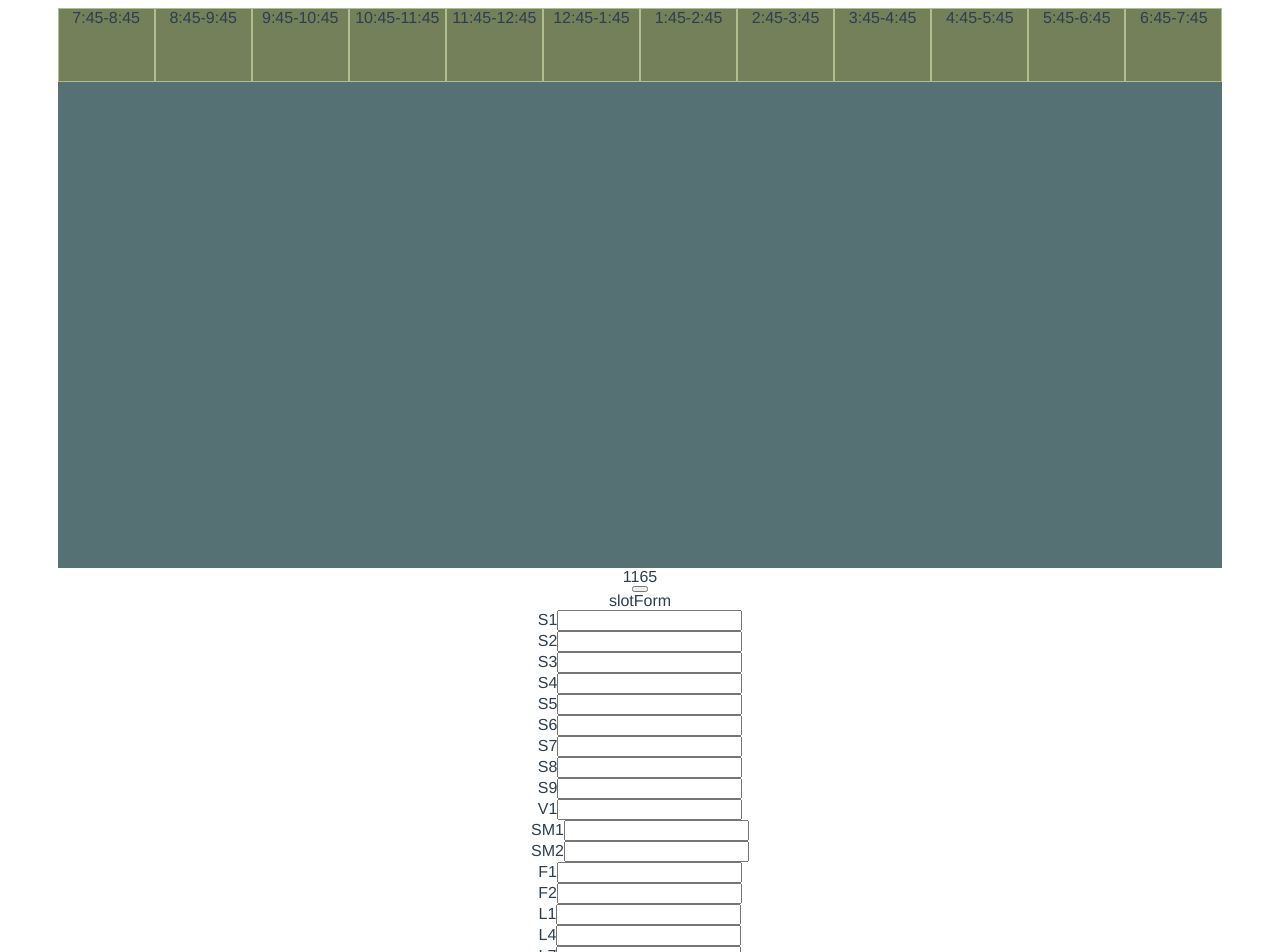
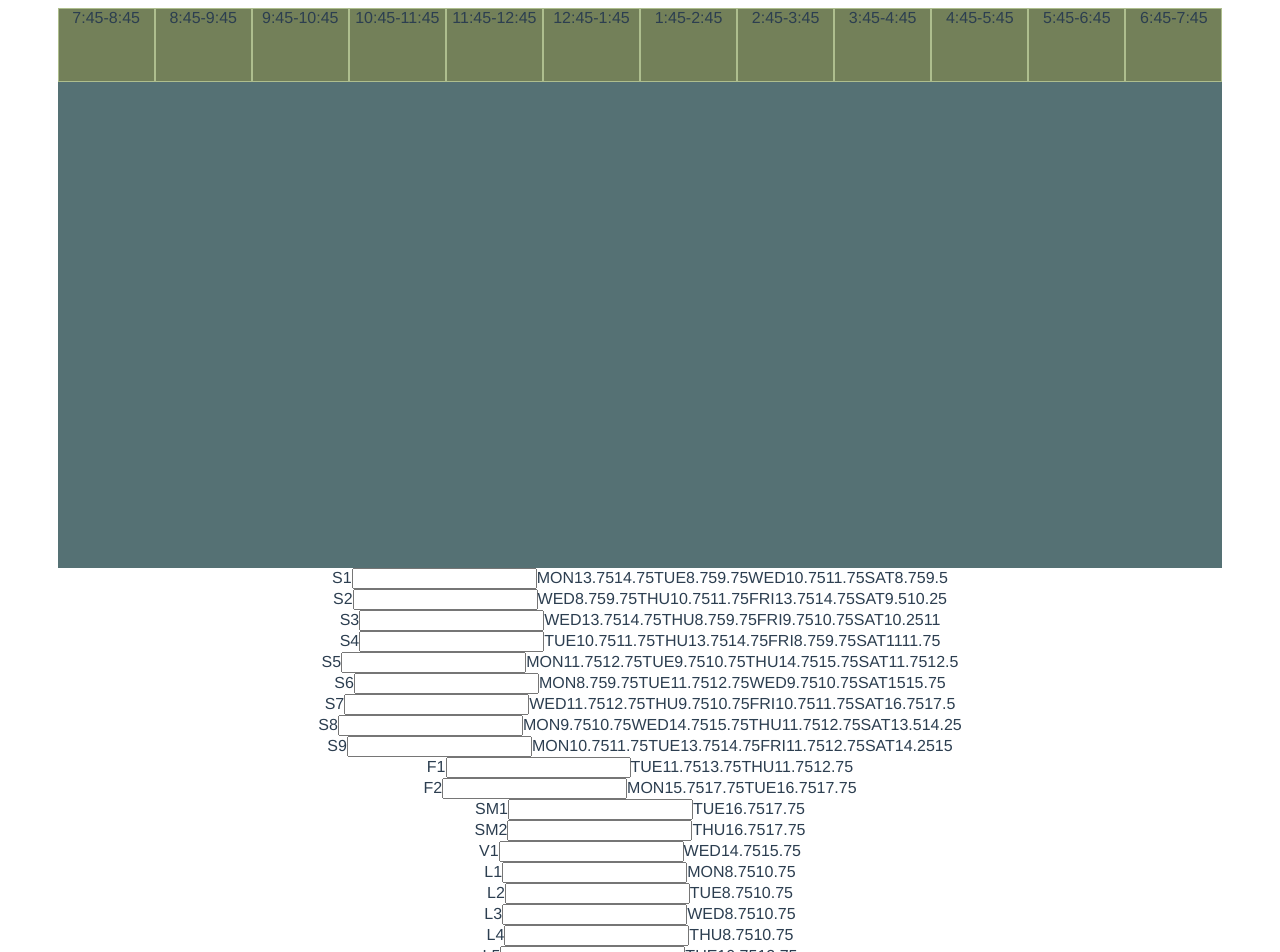
Before and after one commit to inuwyze/timetable, a Vue app: page / in a window 1280 px wide. Shown: the top 952 px of the page. Built offline with nearby package versions, Linux system fonts and the light colour scheme.

Commit message:
slotInput component started

```diff
--- a/slots.json
+++ b/slots.json
@@ -249,11 +249,39 @@
             "end": 10.75
         }
     ],
+    "L2": [
+        {
+            "day": "Tuesday",
+            "start": 8.75,
+            "end": 10.75
+        }
+    ],
+    "L3": [
+        {
+            "day": "Wednesday",
+            "start": 8.75,
+            "end": 10.75
+        }
+    ],
     "L4": [
         {
             "day": "Thursday",
             "start": 8.75,
             "end": 10.75
+        }
+    ],
+    "L5": [
+        {
+            "day": "Tuesday",
+            "start": 10.75,
+            "end": 12.75
+        }
+    ],
+    "L6": [
+        {
+            "day": "Monday",
+            "start": 10.75,
+            "end": 12.75
         }
     ],
     "L7": [
@@ -262,5 +290,47 @@
             "start": 10.75,
             "end": 12.75
         }
+    ],
+    "L8": [
+        {
+            "day": "Wednesday",
+            "start": 10.75,
+            "end": 12.75
+        }
+    ],
+    "L9": [
+        {
+            "day": "Monday",
+            "start": 13.75,
+            "end": 15.75
+        }
+    ],
+    "L10": [
+        {
+            "day": "Friday",
+            "start": 10.75,
+            "end": 12.75
+        }
+    ],
+    "L11": [
+        {
+            "day": "Wednesday",
+            "start": 13.75,
+            "end": 15.75
+        }
+    ],
+    "L12": [
+        {
+            "day": "Thursday",
+            "start": 13.75,
+            "end": 15.75
+        }
+    ],
+    "L14": [
+        {
+            "day": "Friday",
+            "start": 8.75,
+            "end": 10.75
+        }
     ]
 }
--- a/src/App.vue
+++ b/src/App.vue
@@ -28,9 +28,10 @@
       </div>
     </div>
     <!-- {{courses}} -->
-    {{screenHeight}}
-    <button @click='getwidth'></button>
-    <div id='slotForm'>
+    <!-- {{screenHeight}} -->
+    <!-- <button @click='getwidth'></button> -->
+    <slotInput/>
+    <!-- <div id='slotForm'>
       slotForm
       <div>S1<input type="text" v-model="courses['S1']"></div>
       <div>S2<input type="text" v-model="courses['S2']"></div>
@@ -49,17 +50,19 @@
       <div>L1<input type="text" v-model="courses['L1']"></div>
       <div>L4<input type="text" v-model="courses['L4']"></div>
       <div>L7<input type="text" v-model="courses['L7']"></div>
-    </div>
+    </div> -->
 
 
   </div>
 </template>
 
 <script>
-
+import slotInput from './components/slotInput'
 import slts from '../slots.json'
 export default {
   name: 'App',
+  components: { slotInput }
+  ,
   data () {
     return {
       slotSel:'',
--- /dev/null
+++ b/src/components/slotInput.vue
@@ -0,0 +1,51 @@
+<template>
+<div class="container">
+
+  <div class="container ">
+    <!-- {{sltss}} -->
+    <div v-for="(s,slt) in sltss" :key="slt" class="">
+      {{slt}}<input type="text" v-model="slot[slt]">
+      <span v-for='(i,x) in s' :key='x'>{{i.day|abbv}}{{i.start}}{{i.end}}</span>
+    </div>
+  </div>
+    {{slot}}
+</div>
+</template>
+
+<script>
+import slts from '../../slots.json'
+// const slts = require('../slots.json')
+export default {
+  filters: {
+    abbv(v){
+      return v.substring(0,3).toUpperCase()
+    }
+  },
+  data () {
+    return {
+      sltss:slts,
+      slot:{},
+      genSlts:[
+        ['S',9],
+        ['L',12],
+        ['F',2],
+        ['SM',2],
+        ['V',1],
+        ],
+    }
+  }
+}
+</script>
+
+<style>
+.container{
+  width: 100%;
+}
+.grid{
+  display: grid ;
+  grid-template-columns: auto auto ;
+}
+.slotInput{
+
+}
+</style>
```
Also changed, not shown: src/components/HelloWorld.vue (deleted, +0 -58 lines), 1 other file (tests, documents, lock files or other folders).
